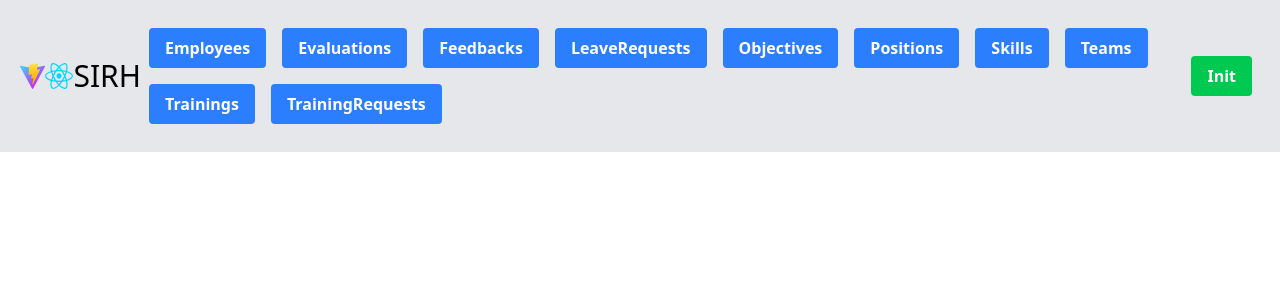
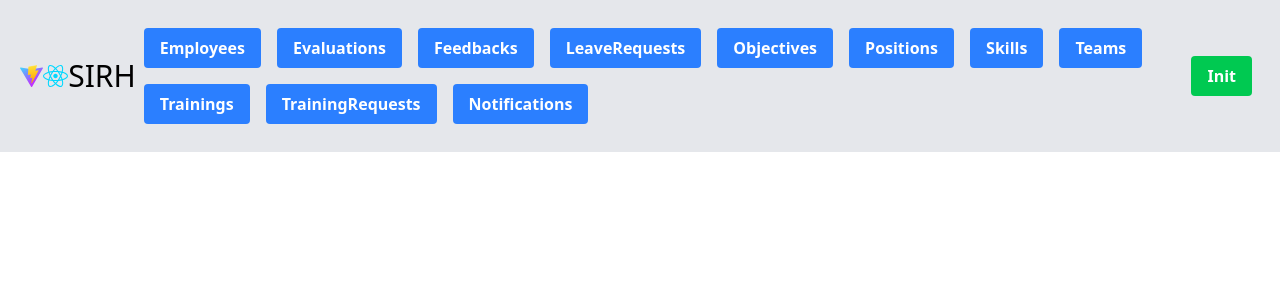
Before and after one commit to doriangilbert/SIRH, a React (Vite) app in the folder sirh_frontend/: page / in a window 1280 px wide. Shown: the top 300 px of the page. Built offline with nearby package versions, Linux system fonts and the light colour scheme; the HTML template or start-up script is replaced by a standard one.

Commit message:
feat(frontend): Added support for Notification class

```diff
--- a/sirh_frontend/src/App.jsx
+++ b/sirh_frontend/src/App.jsx
@@ -147,6 +147,9 @@
                     <button onClick={() => fetchData('trainingrequests')}
                             className="bg-blue-500 hover:bg-blue-700 text-white font-bold py-2 px-4 rounded m-2">TrainingRequests
                     </button>
+                    <button onClick={() => fetchData('notifications')}
+                            className="bg-blue-500 hover:bg-blue-700 text-white font-bold py-2 px-4 rounded m-2">Notifications
+                    </button>
                 </div>
                 <button onClick={handleInit} className="bg-green-500 hover:bg-green-700 text-white font-bold py-2 px-4 rounded m-2">Init</button>
             </header>
```
